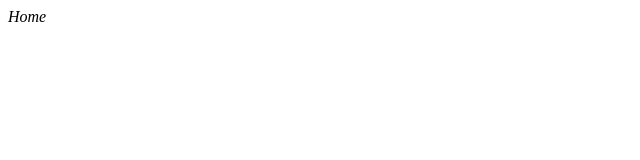
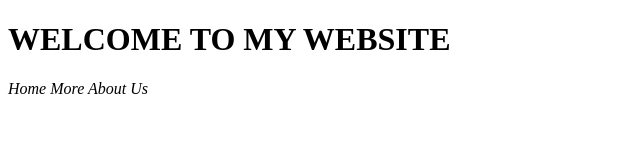
Before and after one commit to VaskarAmatya/Portfolio-Website, a plain HTML site: page index.html in a window 1280 px wide. Shown: the whole page, without its empty margins (0-640 px from the left). Drawn offline with Linux system fonts and the light colour scheme.

Commit message:
Changes in html file and Added content in README.md

```diff
--- a/index.html
+++ b/index.html
@@ -3,11 +3,14 @@
 <head>
     <meta charset="UTF-8">
     <meta name="viewport" content="width=device-width, initial-scale=1.0">
-    <title>HIII</title>
+    <title>OKAYYYY</title>
 </head>
 <body>
+    <h1>
+        WELCOME TO MY WEBSITE
+    </h1>
     <var>
-        Home
+        Home      More       About Us
     </var>
 </body>
 </html>
--- a/style.css
+++ /dev/null
@@ -1,3 +0,0 @@
-p {
-    color: red;
-}
```
Also changed, not shown: 1 other file.
